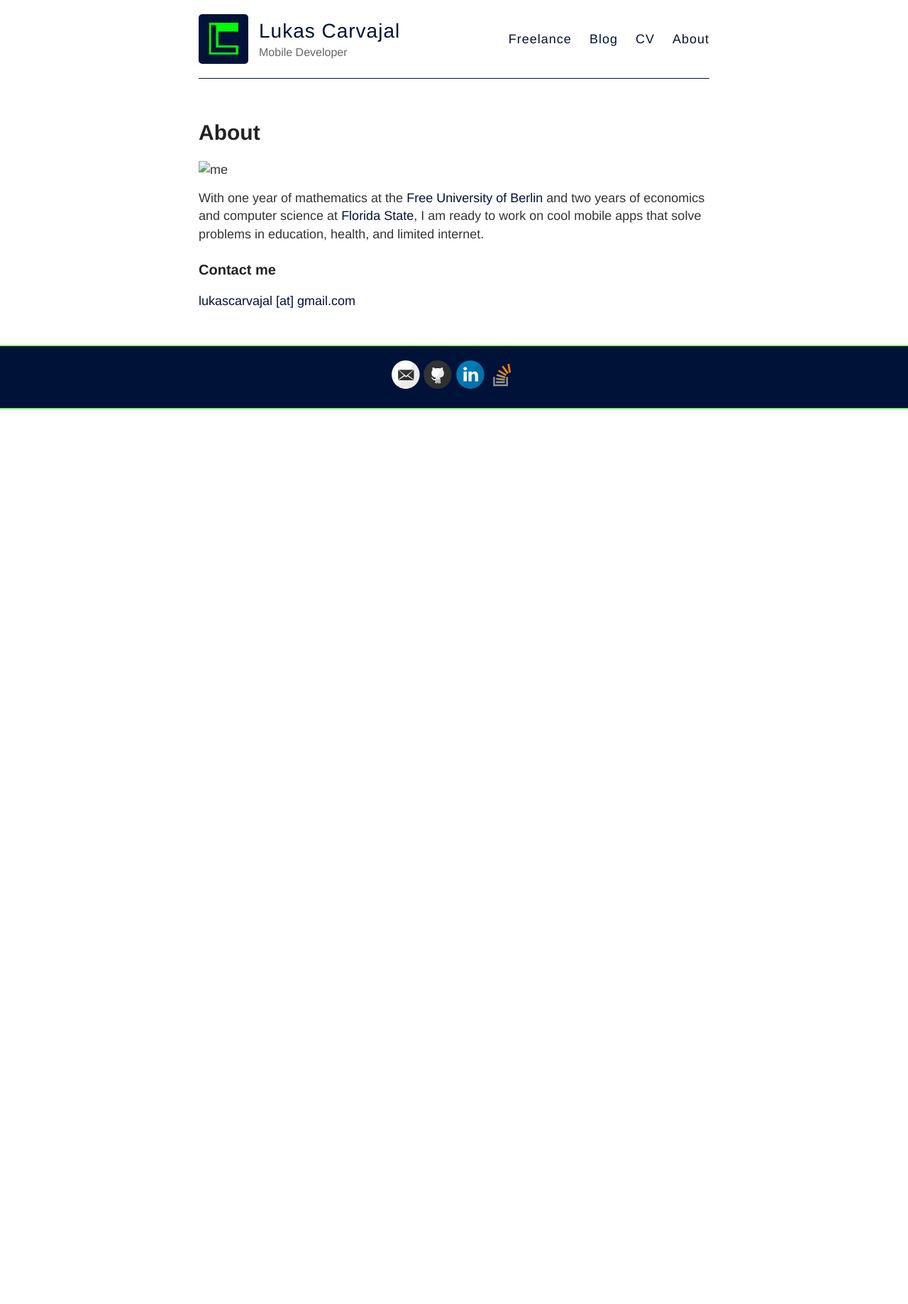
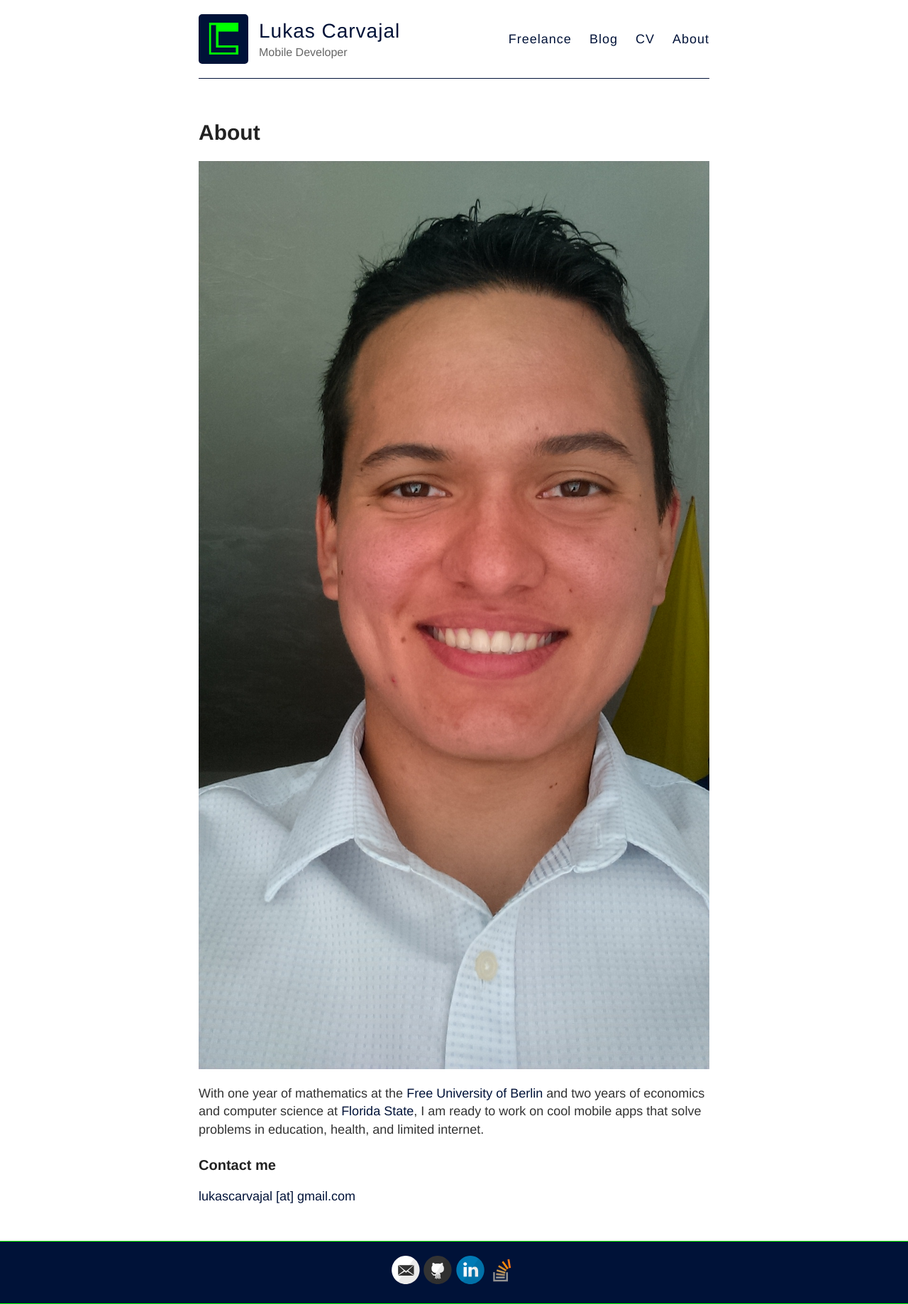
Before and after one commit to Lcarvajal/Lcarvajal.github.io, a Jekyll site: the page built from about.md, in a window 1280 px wide. Shown: the whole page at 71% size. Built offline with Jekyll 4.4.1, drawn with Linux system fonts in a browser that asks for light colours; Markdown is read by kramdown in place of the engine named in the settings; before the commit the page ends 900 px from its top, so only the background shows below that.

Commit message:
add photo of me site/images

```diff
--- a/about.md
+++ b/about.md
@@ -4,7 +4,7 @@ title: About
 permalink: /about/
 ---
 
-<img class="img-responsive" src="images/me.jpg" alt="me"/>
+<img class="img-responsive" src="../images/me.jpg" alt="me"/>
 
 With one year of mathematics at the <a href="https://en.wikipedia.org/wiki/Free_University_Berlin" target="_blank">Free University of Berlin</a> and two years of economics and computer science at <a href="https://en.wikipedia.org/wiki/Florida_State_University" target="_blank">Florida State</a>, I am ready to work on cool mobile apps that solve problems in education, health, and limited internet.
 
```
